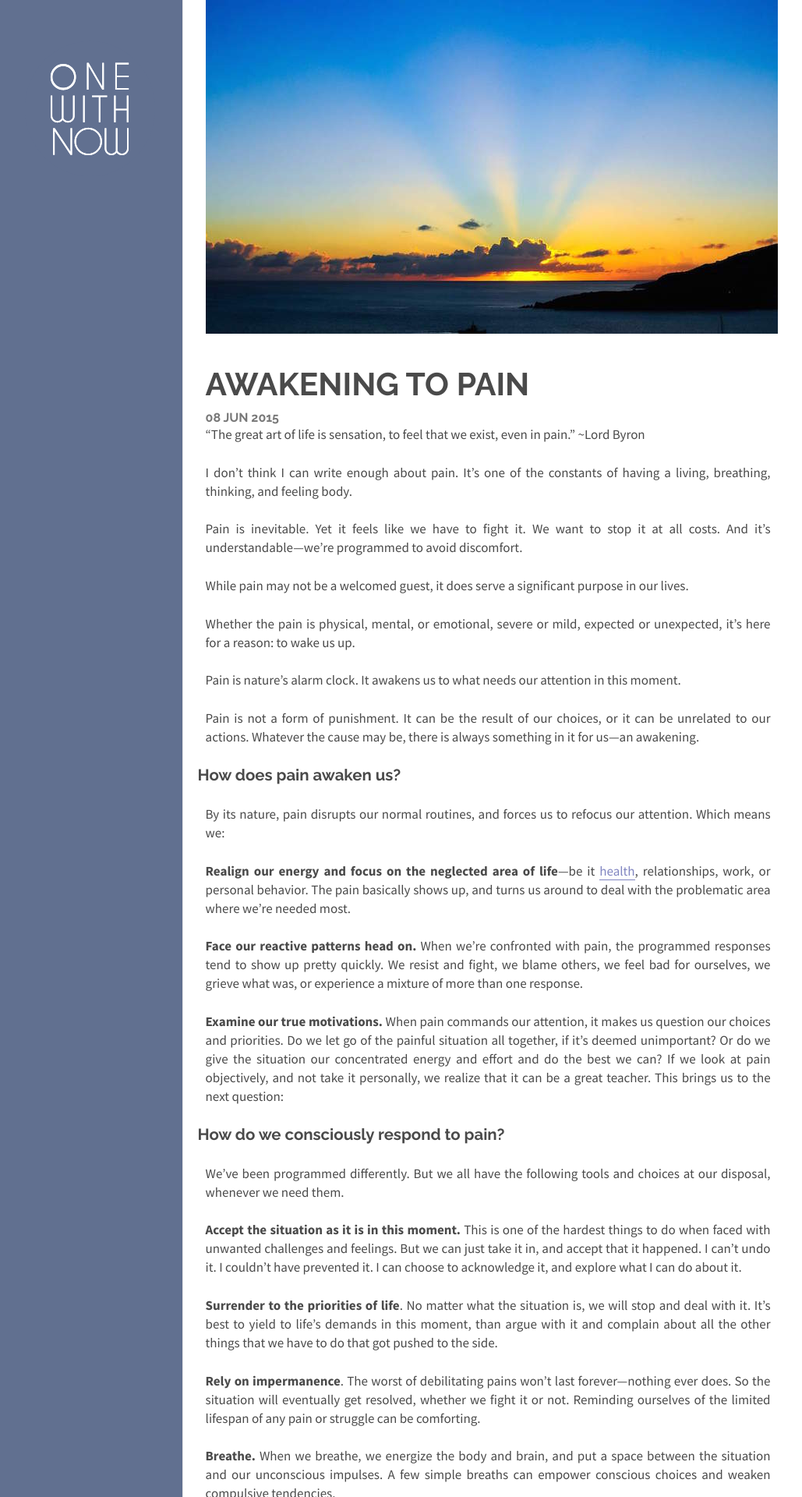
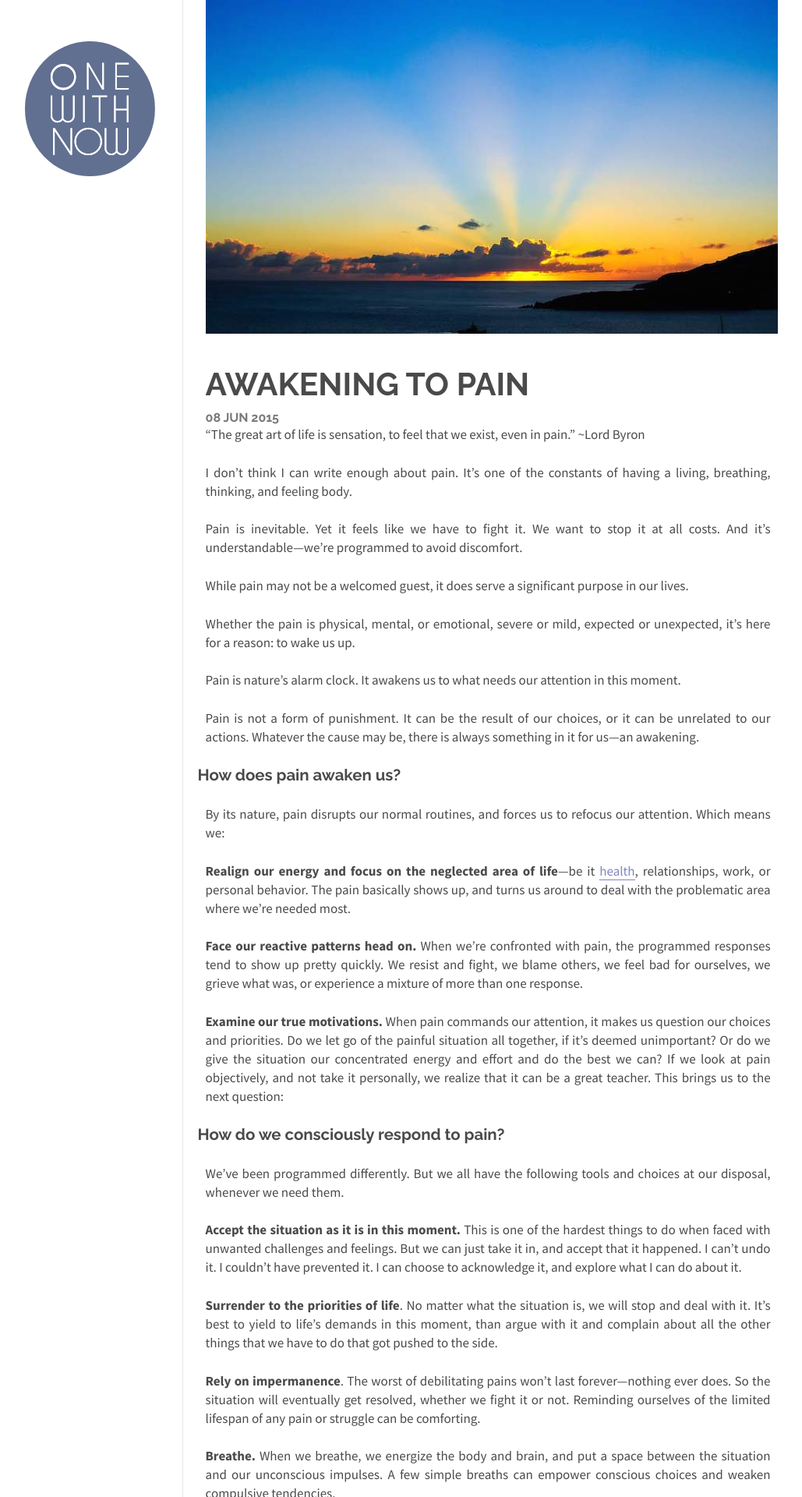
Before and after one commit to onewithnow/onewithnow.github.io, a Jekyll site: the page built from index.html, in a window 1280 px wide. Shown: the top 1920 px of the page at 78% size, without its empty margins (124-1153 px from the left). Built offline with Jekyll 4.4.1, drawn with Linux system fonts in a browser that asks for light colours; Markdown is read by kramdown in place of the engine named in the settings.

Commit message:
css remove sidebar background

```diff
--- a/css/main.css
+++ b/css/main.css
@@ -224,7 +224,6 @@
 .sidebar {
   float: left;
   width: 14%;
-  background-color: #617090;
   padding-left: 11em;
   padding-right: 2.125em;
   border-right: 1px solid #e7e7e7;
```
